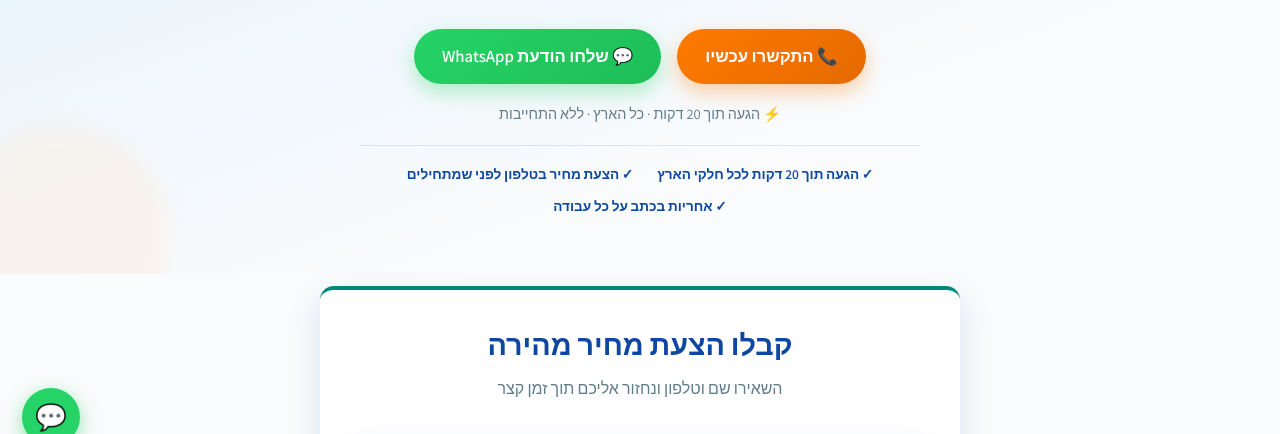
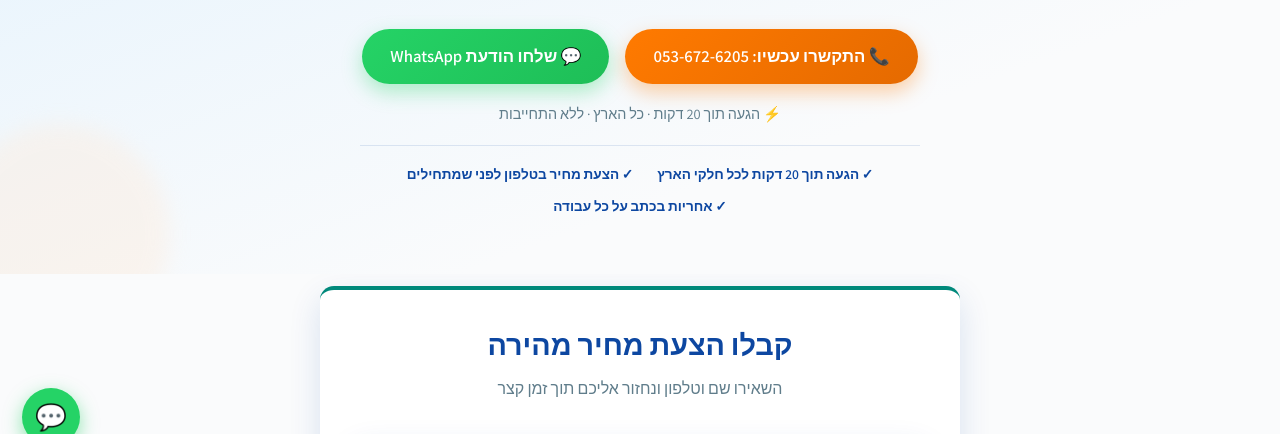
Before and after one commit to dandinn22-commits/website, a website: page website/public/index.html in a window 1280 px wide. Shown: the part 332-766 px from the top of the page. Drawn offline with Linux system fonts and the light colour scheme.

Commit message:
Add files via upload

```diff
--- a/website/public/index.html
+++ b/website/public/index.html
@@ -51,7 +51,7 @@
       <h1>אינסטלציה בקליק אחד</h1>
       <p class="hero-sub">אינסטלטור מקצועי ומוסמך עם ותק של 12 שנים - הגעה מהירה <strong>תוך 20 דקות</strong>. פתיחת סתימות, ביוב, אסלה, מקלחת, פיצוץ צנרת, איתור נזילות מים ועוד.</p>
       <div class="hero-actions">
-        <a href="tel:0536726205" class="btn btn-primary">📞 התקשרו עכשיו</a>
+        <a href="tel:0536726205" class="btn btn-primary">📞 התקשרו עכשיו: 053-672-6205</a>
         <a href="https://wa.me/972536726205?text=%D7%94%D7%99%D7%99%2C%20%D7%90%D7%A9%D7%9E%D7%97%20%D7%9C%D7%A7%D7%91%D7%9C%20%D7%94%D7%A6%D7%A2%D7%AA%20%D7%9E%D7%97%D7%99%D7%A8%20%D7%9C%D7%A9%D7%99%D7%A8%D7%95%D7%AA%20%D7%90%D7%99%D7%A0%D7%A1%D7%98%D7%9C%D7%A6%D7%99%D7%94" class="btn btn-whatsapp" target="_blank" rel="noopener">
           💬 שלחו הודעת WhatsApp
         </a>
```
